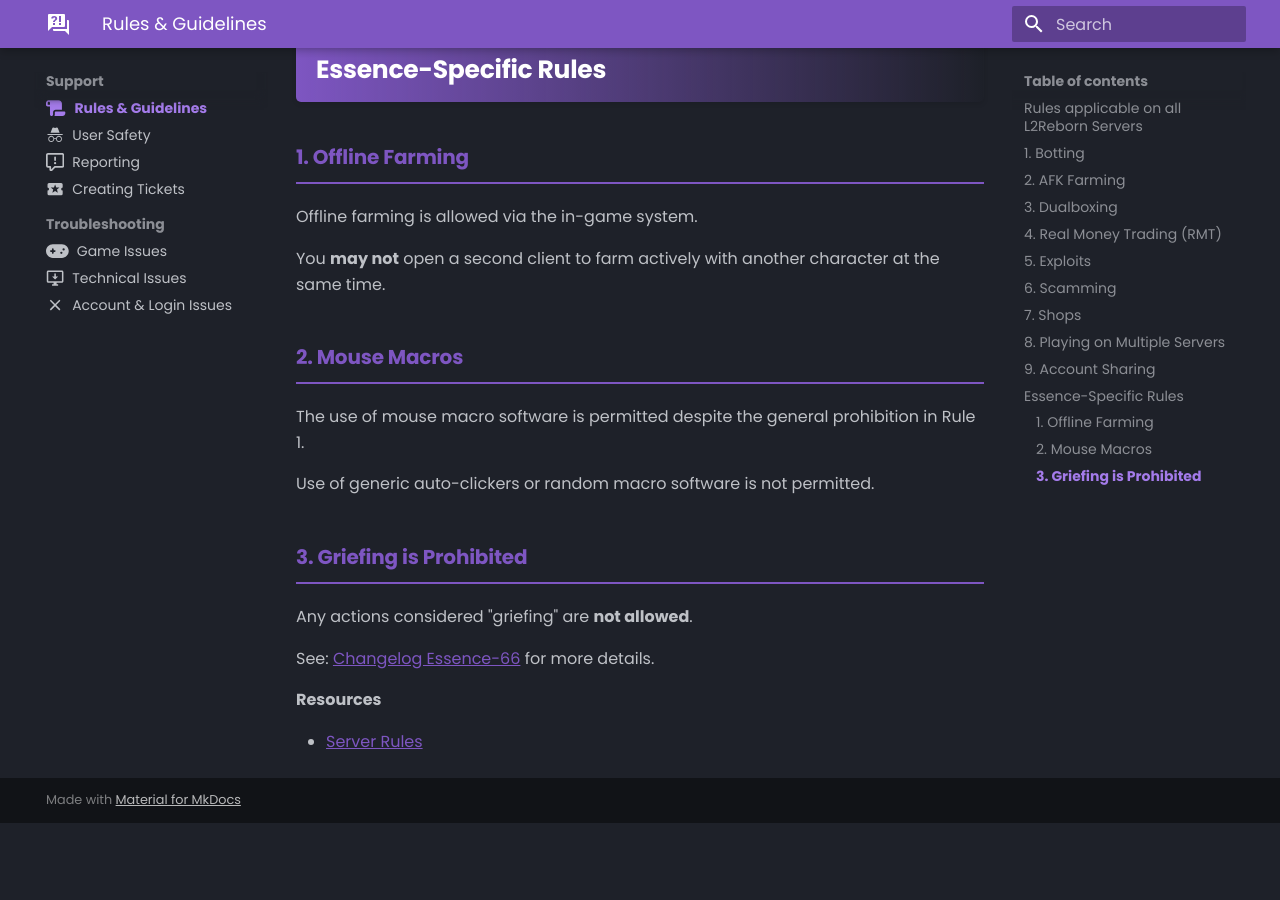
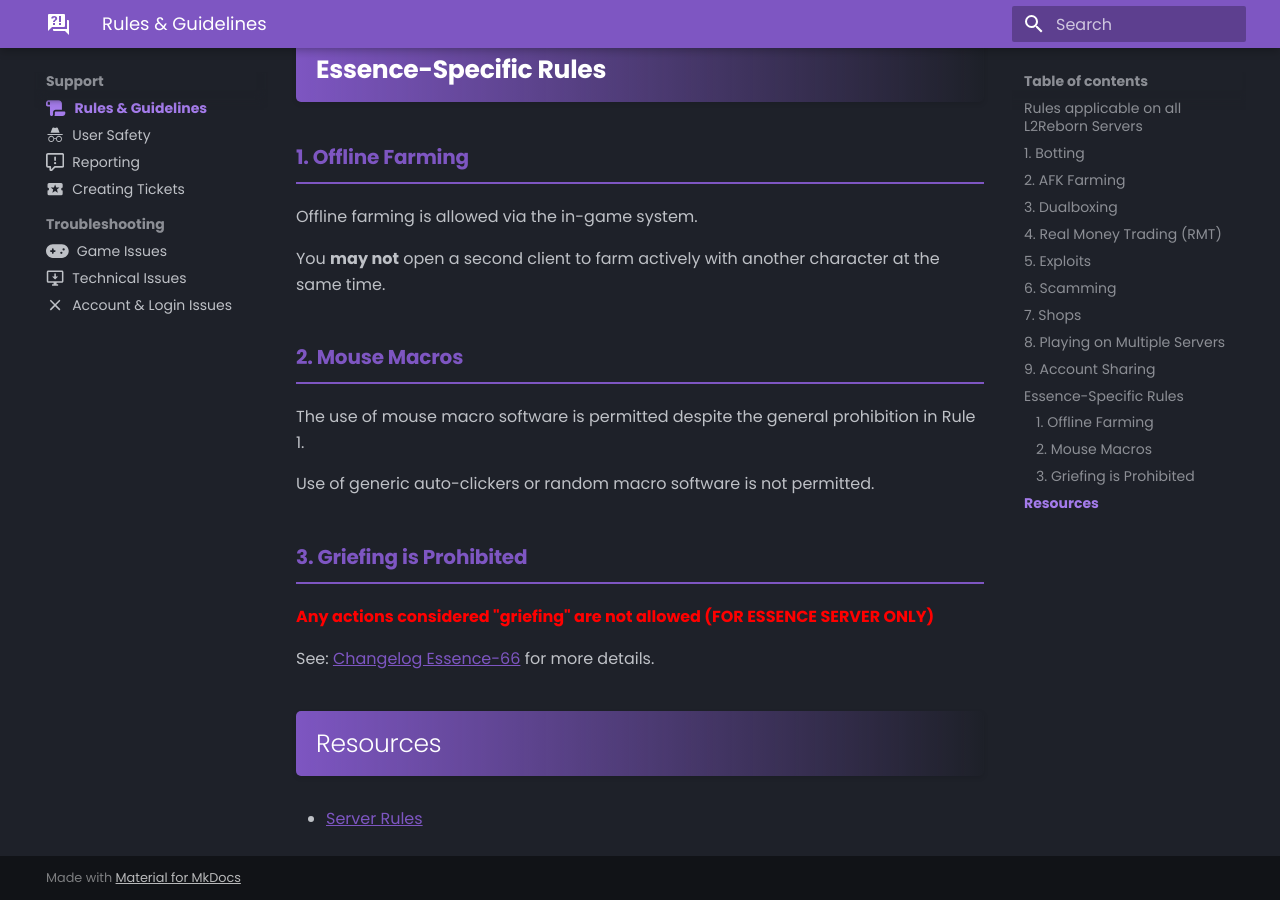
Before and after one commit to tab1-web/faq, an MkDocs documentation site: the page built from docs/support/rules.md, in a window 1280 px wide and 900 px high, scrolled down 3661 px. Built offline with MkDocs 1.6.1 and Material for MkDocs 9.7.7, drawn with Linux system fonts in a browser that asks for light colours; some web fonts are replaced; before the commit the page ends 4484 px from its top, so only the background shows below that.

Commit message:
griefing in essence server rule is now highlighted in bold red color

```diff
--- a/docs/support/rules.md
+++ b/docs/support/rules.md
@@ -129,12 +129,11 @@
 
 ### **3. Griefing is Prohibited**
 
-Any actions considered "griefing" are **not allowed**.
+**Any actions considered "griefing" are not allowed (FOR ESSENCE SERVER ONLY)**{style="color:red;"}
 
 See: [Changelog Essence-66](https://l2reborn.org/news/changelog-essence-66/) for more details.
 
 
-
-**Resources**
+## Resources
 
 - [Server Rules](https://l2reborn.org/server-rules/)
```
